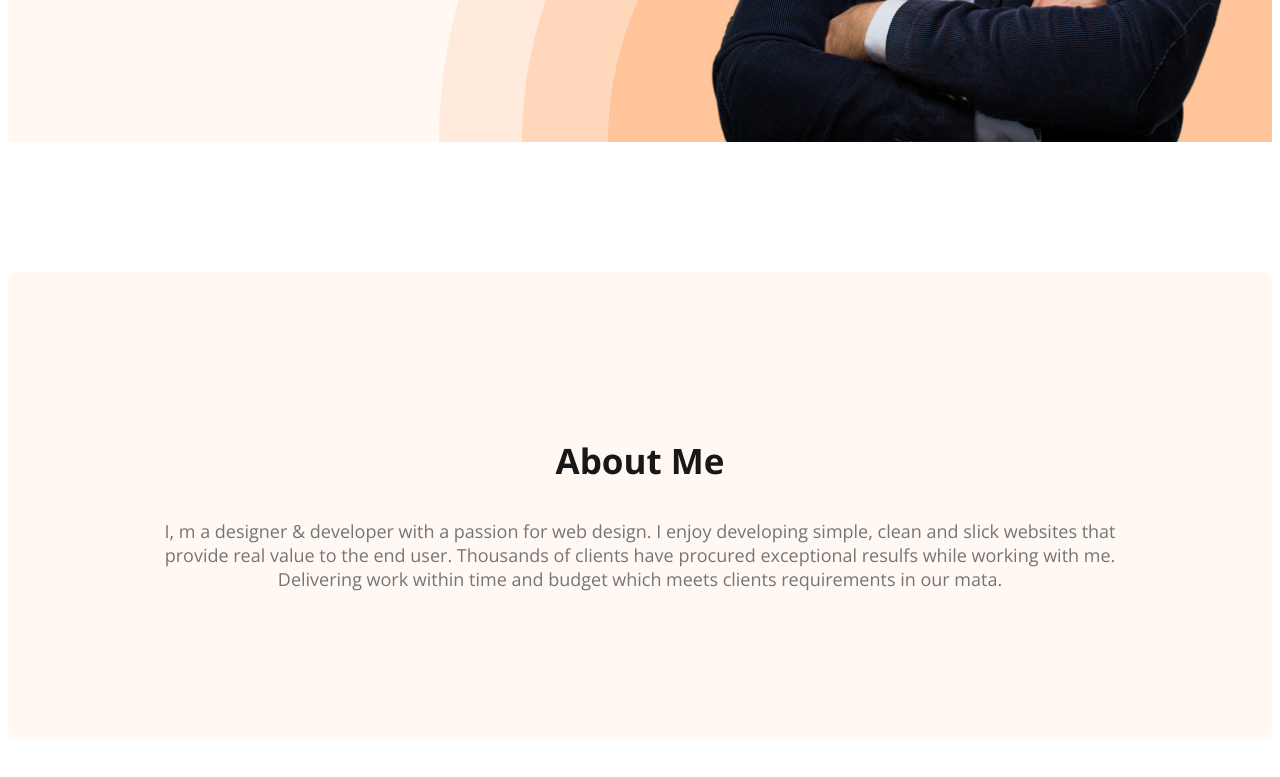
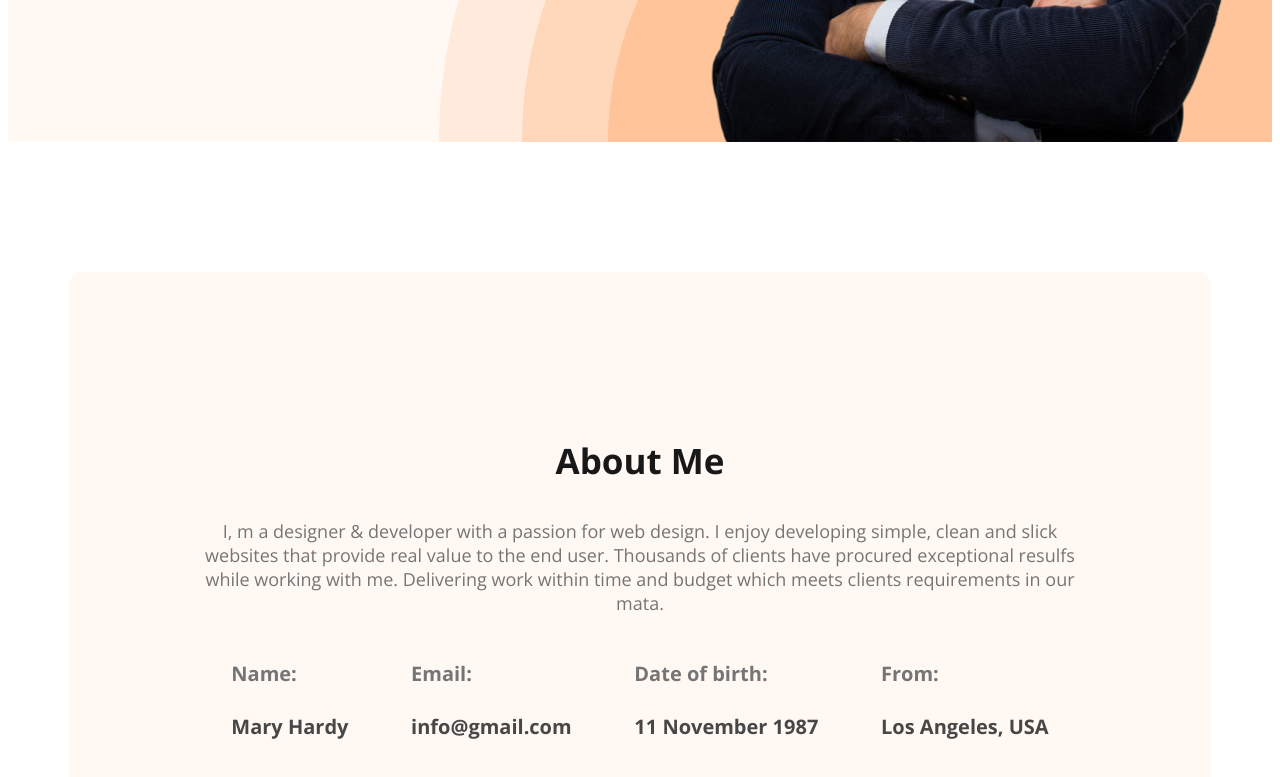
Before and after one commit to BijoyDewanjee105/Portfolio, a plain HTML site: page Index.html in a window 1280 px wide. Shown: the part 717-1494 px from the top of the page. Drawn offline with nearby package versions, Linux system fonts and the light colour scheme; a web font is replaced by a local one.

Commit message:
About Completed

```diff
--- a/Index.html
+++ b/Index.html
@@ -32,6 +32,24 @@
         <section class="about">
             <h3 class="section-title"> About Me </h3>
             <p class="section-description">I, m a designer & developer with a passion for web design. I enjoy developing simple, clean and slick websites that provide real value to the end user. Thousands of clients have procured exceptional resulfs while working with me. Delivering work within time and budget which meets clients requirements in our mata.</p>
+            <div class="about-info-container">
+                <div class="about-info">
+                    <h4 class="info-title">Name:</h4>
+                    <p class="info-description">Mary Hardy</p>
+                </div>
+                <div class="about-info">
+                    <h4 class="info-title">Email:</h4>
+                    <p class="info-description">info@gmail.com</p>
+                </div>
+                <div class="about-info">
+                    <h4 class="info-title">Date of birth:</h4>
+                    <p class="info-description">11 November 1987</p>
+                </div>
+                <div class="about-info">
+                    <h4 class="info-title">From:</h4>
+                    <p class="info-description">Los Angeles, USA</p>
+                </div>
+            </div>
         </section>
     </main>
     <footer></footer>
--- a/Styles.css
+++ b/Styles.css
@@ -16,6 +16,7 @@ body{
     font-size: 20px;
     font-weight: 700;
     padding: 15px 35px;
+    margin: 10px;
 }
 
 .section-title{
@@ -85,7 +86,13 @@ nav{
 
  }
 .banner-content{
-  max-width: 585px;;
+  max-width: 585px;
+
+}
+
+main{
+    max-width: 1140px;
+    margin: 0 auto;
 }
  /* About Section */
 .about{
@@ -95,3 +102,21 @@ background-color: #FFF8F3;
 margin: 130px 0;
 
 }
+
+.about-info-container{
+    display: flex;
+    justify-content: space-around;
+}
+
+.about-info{
+    align-items: center;
+}
+.info-title{
+    font-size: 20px;
+    color: #757575;
+}
+.info-description{
+    color: #474747;
+    font-size: 20px;
+    font-weight: bold;
+}
```
